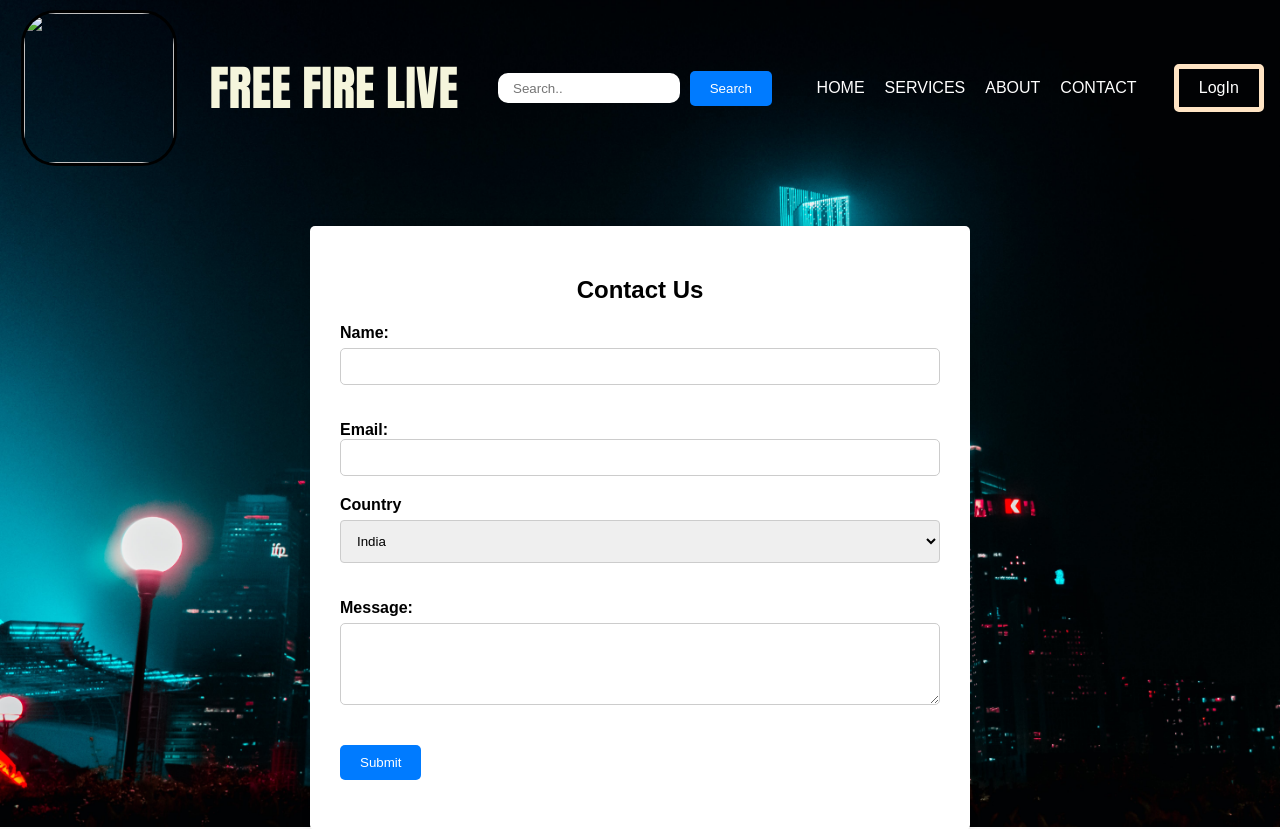
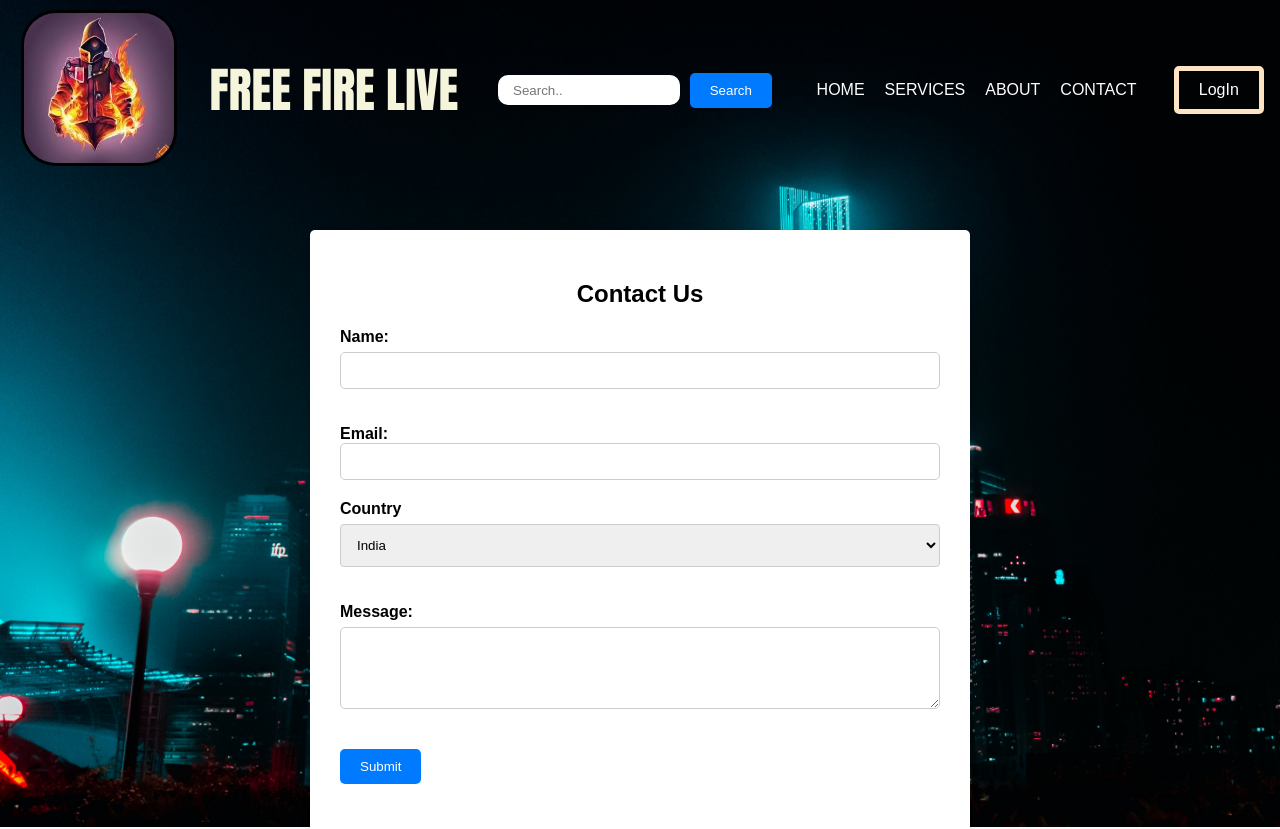
Before and after one commit to OFFlINE-abhi/ff, a plain HTML site: page contact.html in a window 1280 px wide. Shown: the top 829 px of the page. Drawn offline with Linux system fonts and the light colour scheme.

Commit message:
Update contact.html

```diff
--- a/contact.html
+++ b/contact.html
@@ -430,7 +430,7 @@
 
     <nav class="navbar">
         <div class="left">
-            <img class="logo" src="/img/logo.jpg" height="100px" width="100px">
+            <img class="logo" src="/ff/logo.jpg" height="100px" width="100px">
         </div>
         <div class="heading">
             <h1>
```
